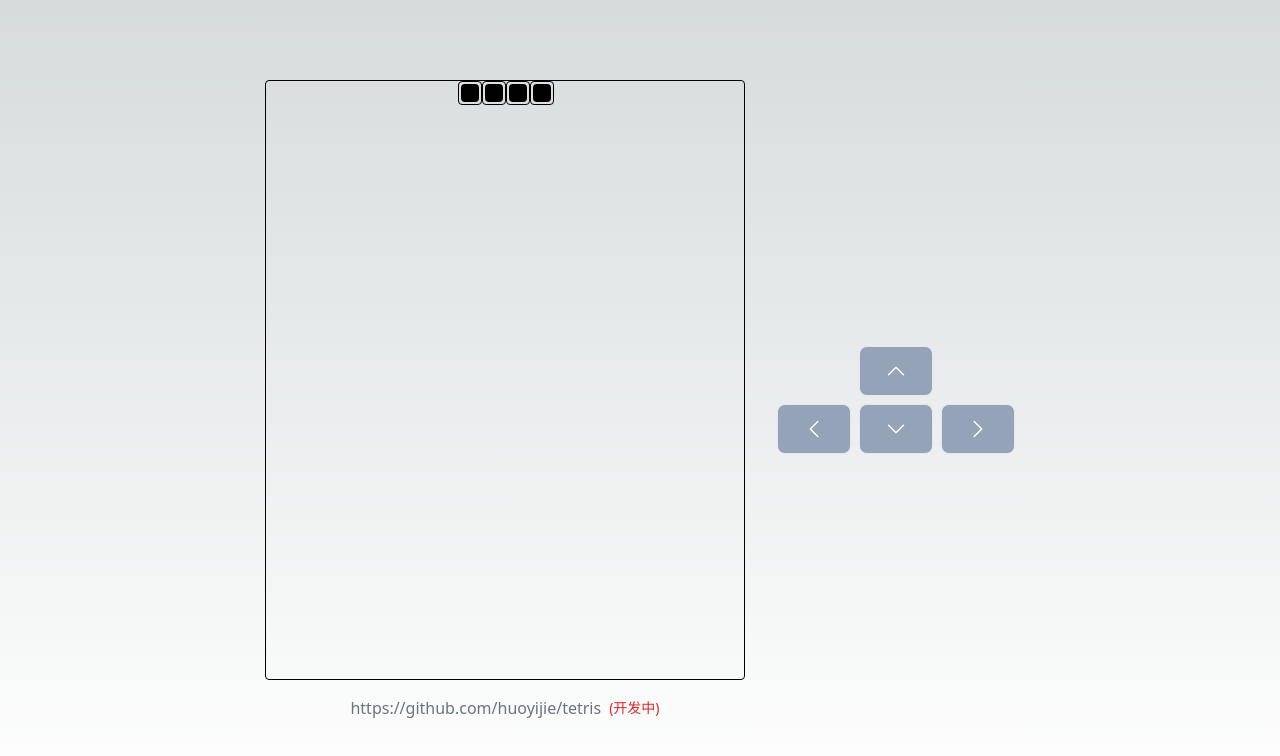
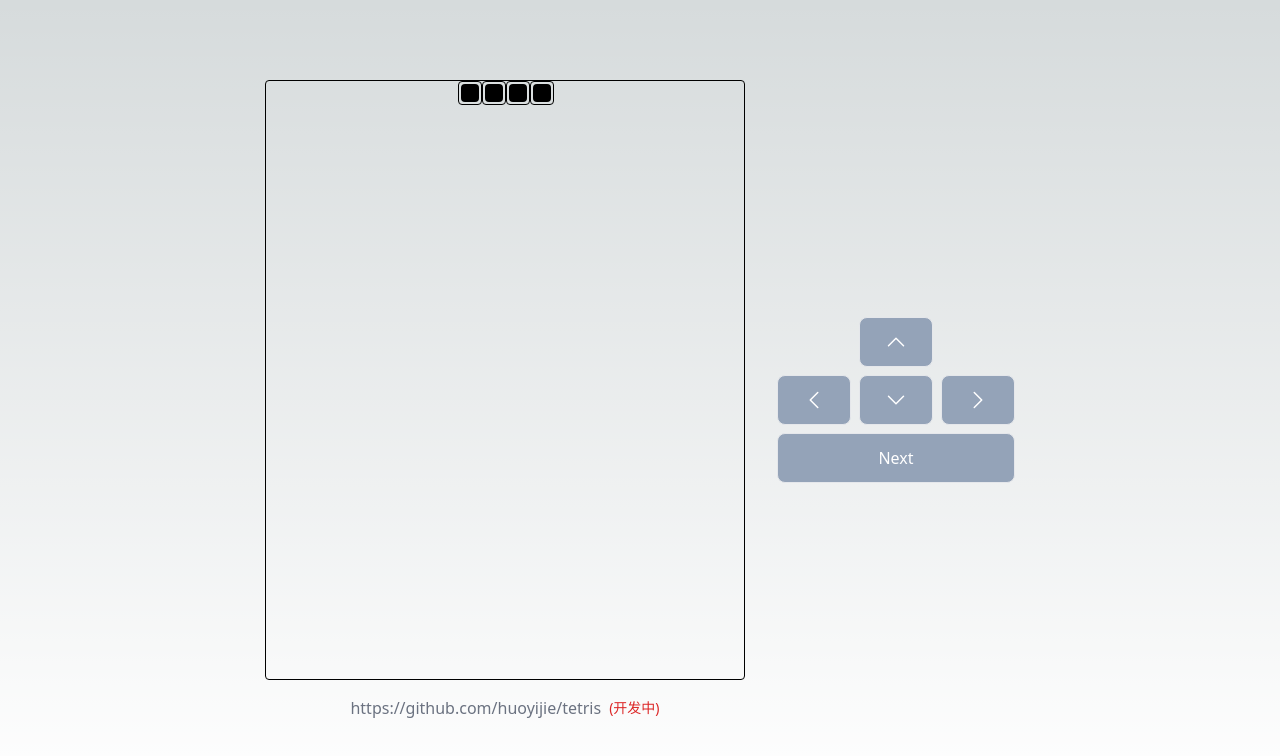
Before and after one commit to huoyijie/tetris, a Next.js app: page / in a window 1280 px wide. Shown: the top 756 px of the page. Built offline with nearby package versions, Linux system fonts and the light colour scheme.

Commit message:
support Next tetromino

```diff
--- a/src/components/Tetromino.jsx
+++ b/src/components/Tetromino.jsx
@@ -59,7 +59,7 @@ function rotatePoints(rotate) {
   return (rotate == 0 || rotate == 2) ? [[0, 0], [1, 0], [2, 0], [3, 0]] : [[1, -1], [1, 0], [1, 1], [1, 2]]
 }
 
-export default function ({ type, x, y, rotate = 0, operation, onCollision }) {
+export default function ({ type, x, y, rotate = 0, operation = false, onCollision }) {
   let tetromino = <></>
 
   switch (type) {
--- a/src/pages/index.js
+++ b/src/pages/index.js
@@ -4,6 +4,7 @@ import { useState } from 'react'
 import { ChevronDownIcon, ChevronLeftIcon, ChevronRightIcon, ChevronUpIcon } from '@heroicons/react/24/solid'
 
 export default function Home() {
+  const [tetrominoes, setTetrominoes] = useState([])
   const [currentTetromino, setCurrentTetromino] = useState({
     type: I,
     x: 8,
@@ -58,6 +59,9 @@ export default function Home() {
               }
             }} />
           )}
+          {tetrominoes.map((tetromino, i) => (
+            <Tetromino key={i} {...tetromino} />
+          ))}
         </div>
         <div className='flex gap-2 items-center'>
           <span className='text-gray-500'>https://github.com/huoyijie/tetris</span>
@@ -72,6 +76,16 @@ export default function Home() {
           <div className='border rounded-lg bg-slate-400 text-white px-6 py-3 max-w-min'><ChevronDownIcon className='w-6' /></div>
           <div className='border rounded-lg bg-slate-400 text-white px-6 py-3 max-w-min'><ChevronRightIcon className='w-6' /></div>
         </div>
+        <div className='w-full'><button className='w-full border rounded-lg px-6 py-3 bg-slate-400 text-white hover:bg-slate-600 active:bg-slate-400 focus:outline-none' onClick={() => {
+          tetrominoes.push(currentTetromino)
+          setTetrominoes([...tetrominoes])
+          setCurrentTetromino({
+            type: I,
+            x: 8,
+            y: 0,
+            rotate: 0,
+          })
+        }}>Next</button></div>
       </div>
     </main>
   )
```
